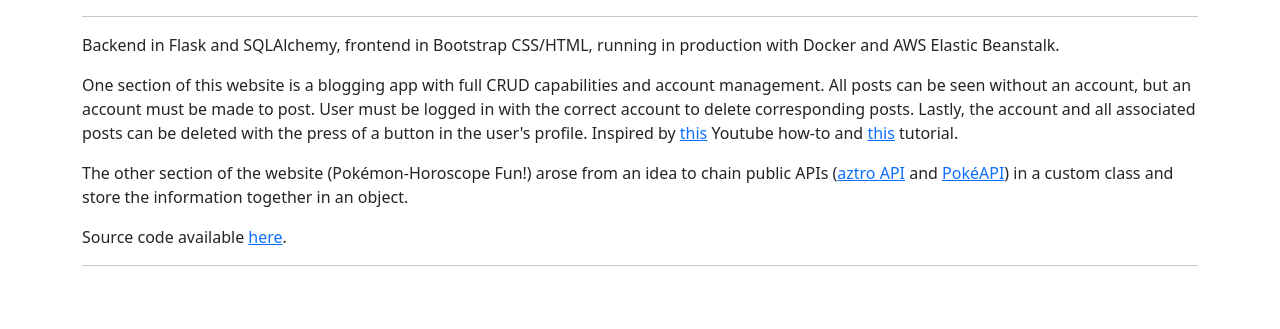
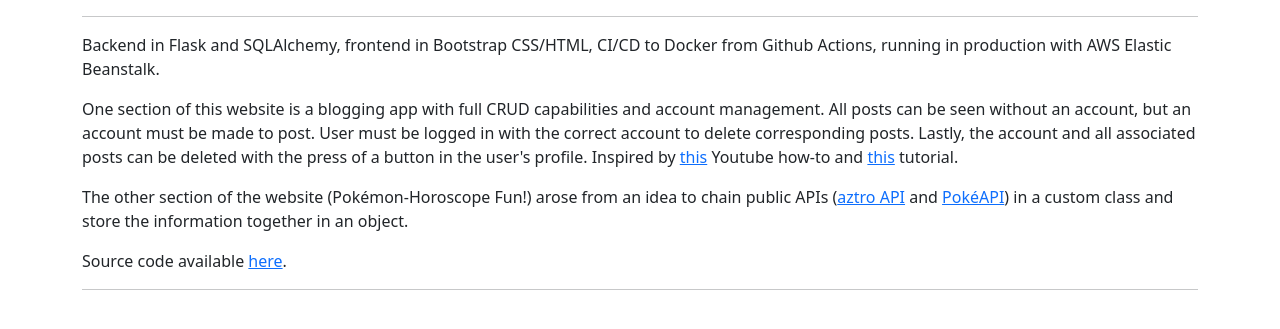
Before and after one commit to pvsaz/website, a Flask app: page / in a window 1280 px wide. Shown: the part 56-385 px from the top of the page. Run offline with Flask 2, Linux system fonts and the light colour scheme.

Commit message:
ci/cd test 1

```diff
--- a/templates/index.html
+++ b/templates/index.html
@@ -7,7 +7,7 @@
 
 
 
-<p>Backend in Flask and SQLAlchemy, frontend in Bootstrap CSS/HTML, running in production with Docker and AWS Elastic Beanstalk.</p>
+<p>Backend in Flask and SQLAlchemy, frontend in Bootstrap CSS/HTML, CI/CD to Docker from Github Actions, running in production with AWS Elastic Beanstalk.</p>
 <p>One section of this website is a blogging app with full CRUD capabilities and account management. All posts can be seen without an account, but an account must be made to post. User must be logged in with the correct account to delete corresponding posts. Lastly, the account and all associated posts can be deleted with the press of a button in the user's profile. Inspired by <a href="https://www.youtube.com/watch?v=3mwFC4SHY-Y">this</a> Youtube how-to and <a href="https://www.digitalocean.com/community/tutorials/how-to-add-authentication-to-your-app-with-flask-login">this</a> tutorial.</p>
 <p>The other section of the website (Pokémon-Horoscope Fun!) arose from an idea to chain public APIs (<a href="https://aztro.sameerkumar.website">aztro API</a> and <a href="https://pokeapi.co">PokéAPI</a>) in a custom class and store the information together in an object.</p>
 <p>Source code available <a href="https://github.com/pvsaz/projects">here</a>.</p>
```
Also changed, not shown: .github/workflows/main.yml (added), README.md, 2 other files.
